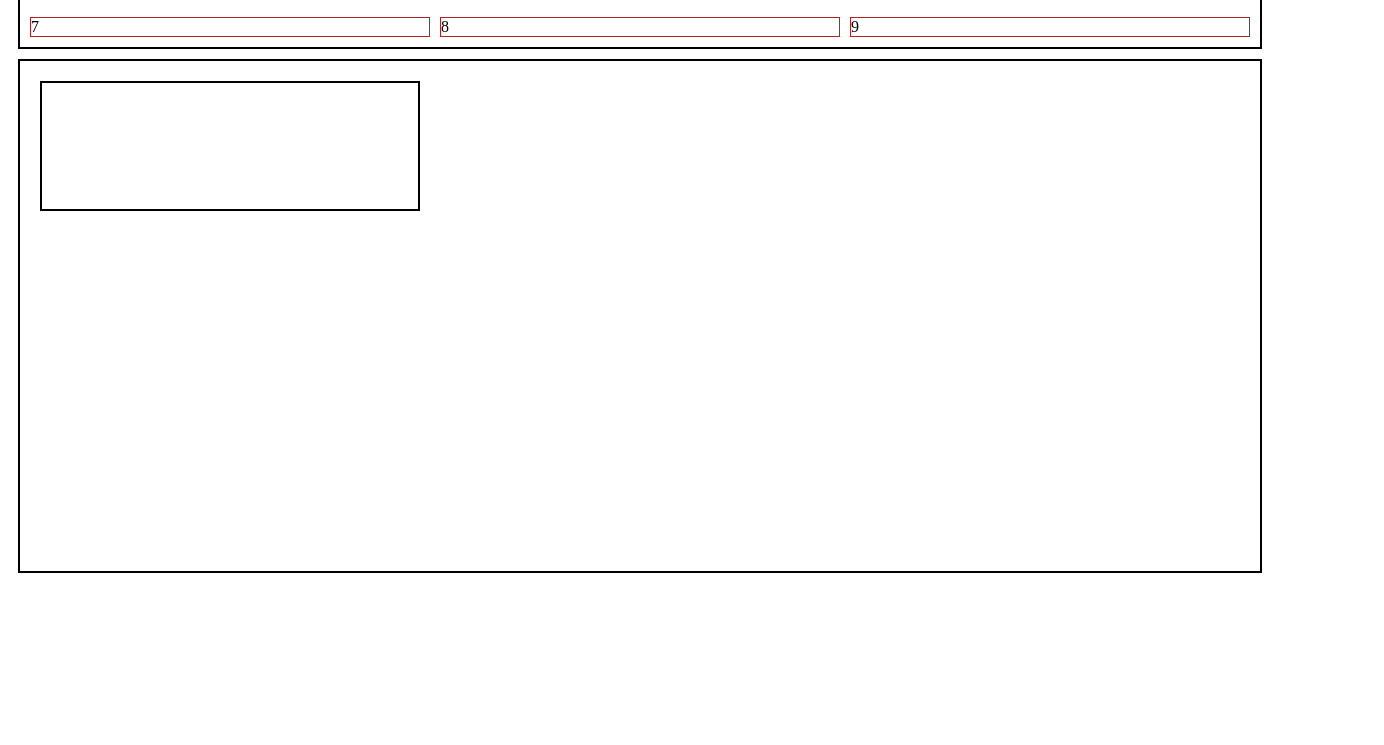
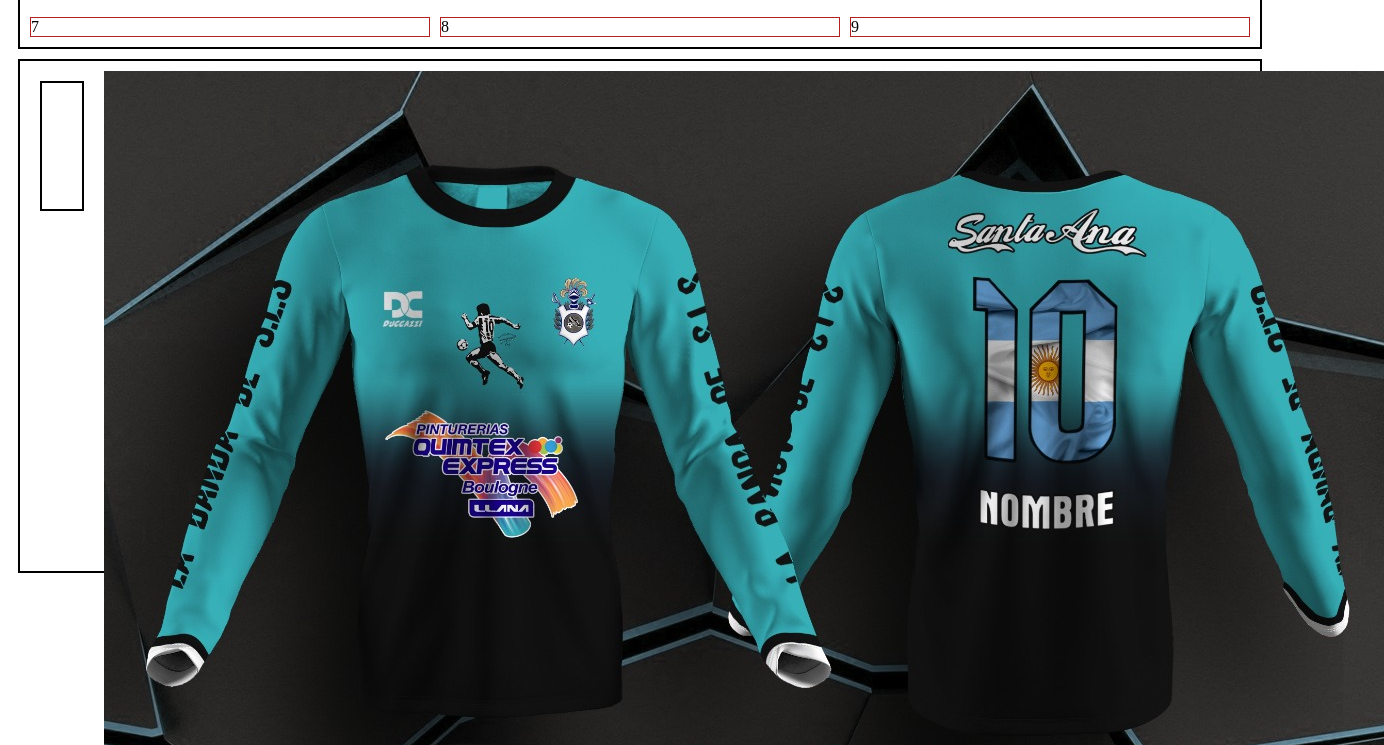
Before and after one commit to joelcasco/prueba2, a plain HTML site: page index.html in a window 1280 px wide. Shown: the part 515-1260 px from the top of the page, 1384 px wide, since content can reach past the window. Before the commit the page ends 1098 px from the top, so only its background shows below. Drawn offline with Linux system fonts and the light colour scheme.

Commit message:
agregue una img en el section

```diff
--- a/index.html
+++ b/index.html
@@ -22,7 +22,9 @@
     </section>
     <main class="grid-container">
         <section class="grid-container"></section>
-        <section></section>
+        <section>
+            <img src="productos-4.jpeg" alt="">
+        </section>
     </main>
 
 </body>
```
